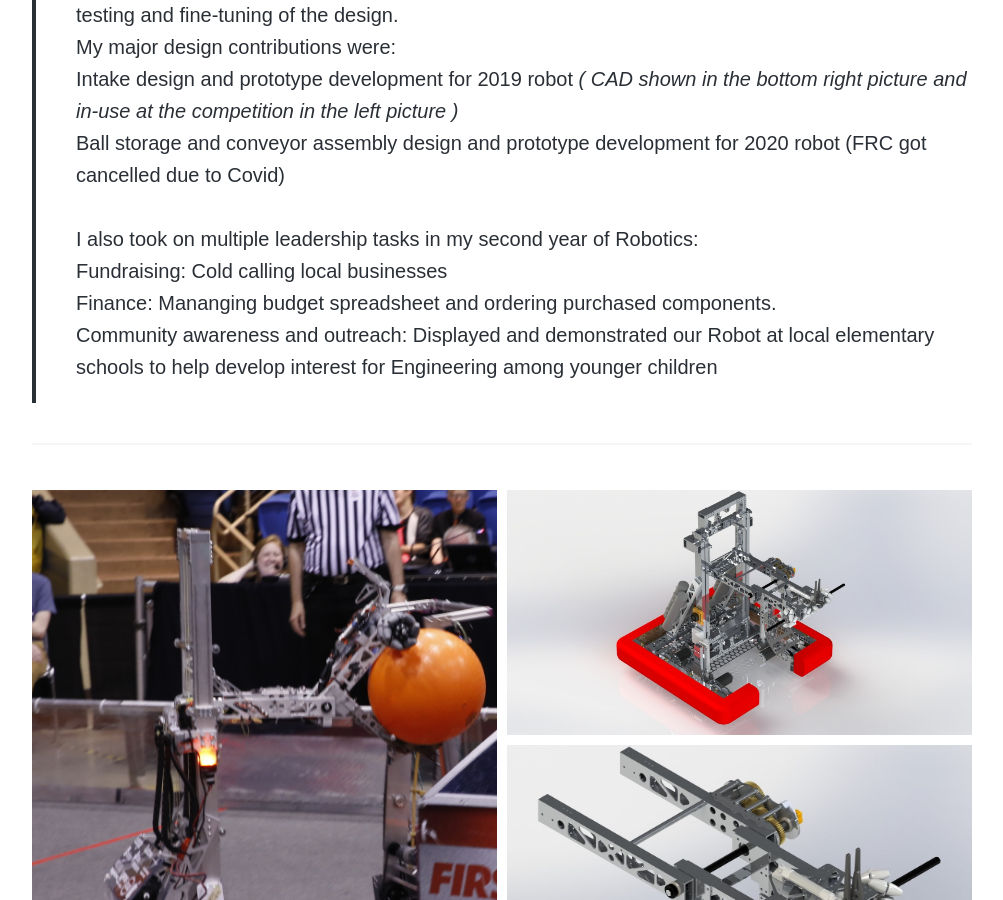
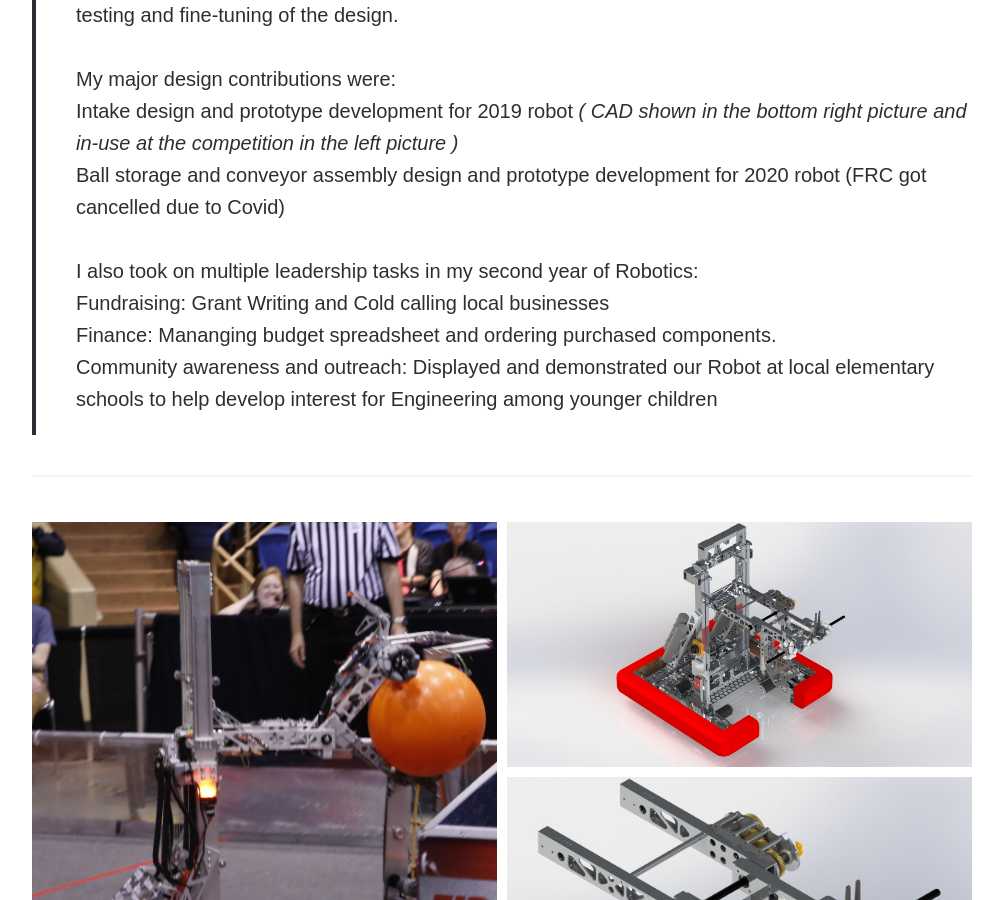
Before and after one commit to disha-22/disha-22.github.io, a Jekyll site: the page built from _projects/robotics.md, in a window 1280 px wide and 900 px high, scrolled down 1856 px. Shown: the whole window, without its empty margins (138-1141 px from the left). Built offline with Jekyll 4.4.1, drawn with Linux system fonts in a browser that asks for light colours; nearby versions of some CDN libraries; some web fonts are replaced.

Commit message:
Update robotics.md

```diff
--- a/_projects/robotics.md
+++ b/_projects/robotics.md
@@ -25,7 +25,7 @@ Member of the Los Gatos High School Robotics Team: <a href ="http://ironclaw972.
 > Participated in all aspects of Robot design, from concept phase to delivering a Competition ready Robot.
 <br><br> This included design and prototyping for a variety of mechanisms such as drive-train, intake, outtake, elevator and vision systems - all constrained by competition rules for dimensions and weight limits, as well as developing a game strategy for maximizing points by developing a detailed understanding of the <a href="https://firstfrc.blob.core.windows.net/frc2020/Manual/2020FRCGameSeasonManual.pdf"> FRC Game Manual </a>.
 <br> A large number of these components were then designed using Solidworks CAD and fabricated in school machine shop using CNC, Lathes and other machining tools.  This was followed by assembly, testing and fine-tuning of the design.
-<br> My major design contributions were:  <br> Intake design and prototype development for 2019 robot <i>( CAD shown in the bottom right picture and in-use at the competition in the left picture )</i> <br> Ball storage and conveyor assembly design and prototype development for 2020 robot (FRC got cancelled due to Covid) <br><br>I also took on multiple leadership tasks in my second year of Robotics: <br> Fundraising: Cold calling local businesses <br> Finance: Mananging budget spreadsheet and ordering purchased components. <br> Community awareness and outreach: Displayed and demonstrated our Robot at local elementary schools to help develop interest for Engineering among younger children
+<br><br> My major design contributions were:  <br> Intake design and prototype development for 2019 robot <i>( CAD shown in the bottom right picture and in-use at the competition in the left picture )</i> <br> Ball storage and conveyor assembly design and prototype development for 2020 robot (FRC got cancelled due to Covid) <br><br>I also took on multiple leadership tasks in my second year of Robotics: <br> Fundraising: Grant Writing and Cold calling local businesses <br> Finance: Mananging budget spreadsheet and ordering purchased components. <br> Community awareness and outreach: Displayed and demonstrated our Robot at local elementary schools to help develop interest for Engineering among younger children
 
 
 ---
```
